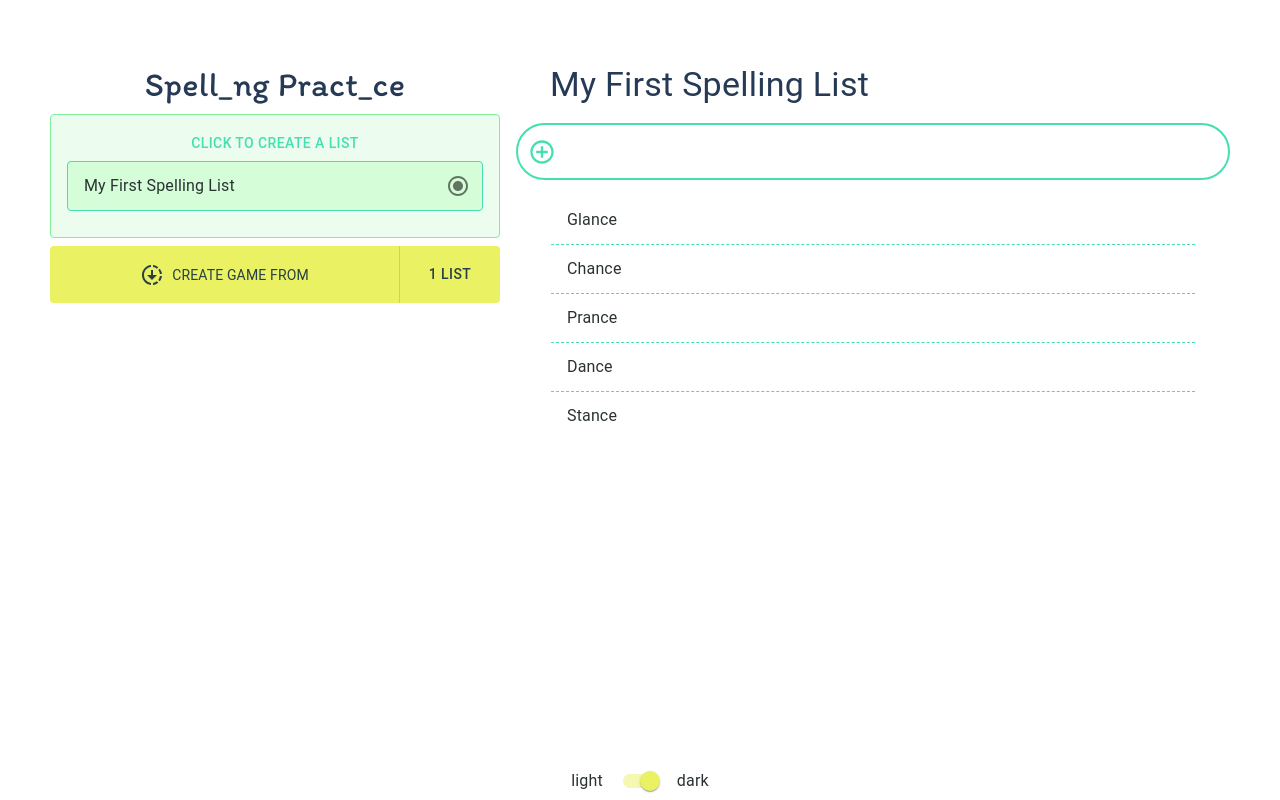
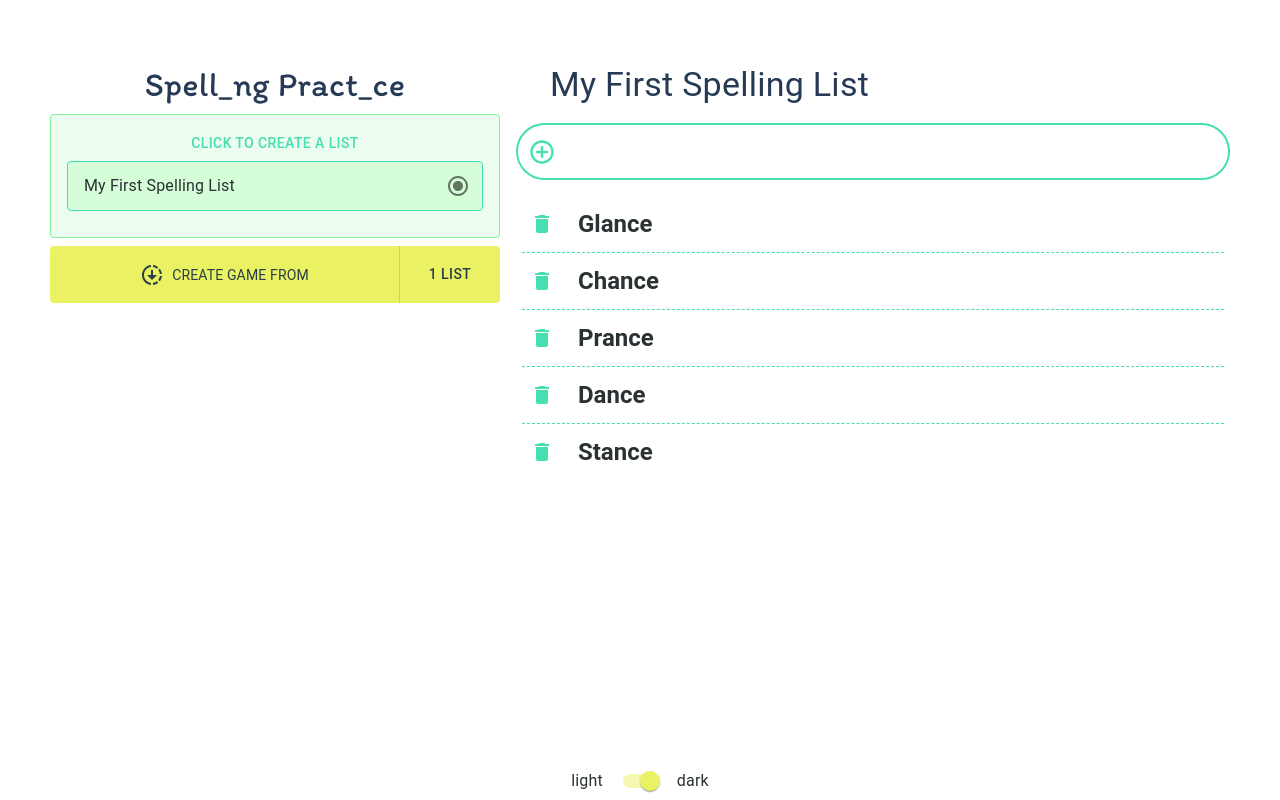
Before and after one commit to zhwatts/spelling-practice, a React (Vite) app: page / in a window 1280 px wide. Built offline with nearby package versions, Linux system fonts and the light colour scheme.

Commit message:
Adds ability to delete words form a spelling-list

```diff
--- a/src/App.tsx
+++ b/src/App.tsx
@@ -1,3 +1,5 @@
+/** @format */
+
 import { Grid2 as Grid } from "@mui/material";
 import { useEffect, useState } from "react";
 import WordList from "./components/lists/WordList";
@@ -67,7 +69,7 @@ const App = () => {
           <DownloadGameButton checkedListCount={Number(checkedLists.length)} />
         </Grid>
 
-        <ListContent focusedList={focusedList} />
+        <ListContent />
       </Grid>
       <Grid container size={12}>
         <GlobalFooter />
--- a/src/interfaces/ISpellingList.tsx
+++ b/src/interfaces/ISpellingList.tsx
@@ -1,3 +1,5 @@
+/** @format */
+
 export interface ISpellingList {
   id: number;
   title: string;
--- a/src/pages/ListContent/ListContent.tsx
+++ b/src/pages/ListContent/ListContent.tsx
@@ -1,32 +1,80 @@
 /** @format */
 
-import { Grid2 as Grid, List, ListItem, ListItemText } from "@mui/material";
+import {
+  Grid2 as Grid,
+  IconButton,
+  List,
+  ListItem,
+  ListItemIcon,
+  ListItemText,
+  Typography,
+} from "@mui/material";
 import SpellingListTitle from "../../components/SpellingListTitle";
 import SpellingWordInput from "../../components/textinputs/SpellingWordInput";
-import { ISpellingList } from "../../interfaces/ISpellingList";
+import { Delete } from "@mui/icons-material";
+import useSpellingListsContext from "../../context";
+import { IWordList } from "../../interfaces/IWordList";
 
-export function ListContent({ focusedList }: { focusedList?: ISpellingList }) {
+const WordList: React.FC<IWordList> = ({ words, handleDeleteWord }) =>
+  words.map((word, key) => (
+    <ListItem
+      key={key}
+      sx={{
+        p: 0,
+        py: 1,
+        borderBottom: "1px dashed",
+        borderColor: "primary.main",
+        ":last-child": {
+          borderBottom: "none",
+        },
+      }}
+    >
+      <ListItemIcon>
+        <IconButton onClick={() => handleDeleteWord({ targetWord: word })}>
+          <Delete color={"primary"} />
+        </IconButton>
+      </ListItemIcon>
+
+      <Typography variant="h5" fontWeight="bold">
+        {word}
+      </Typography>
+    </ListItem>
+  ));
+
+export function ListContent() {
+  const { focusedList, setFocusedList, editSpellingList } =
+    useSpellingListsContext();
+
+  const handleDeleteWord = ({ targetWord }: { targetWord: string }) => {
+    if (focusedList) {
+      const updatedWordList = focusedList?.words.filter(
+        (word: string) => word !== targetWord
+      );
+
+      const updatedFocusedList = { ...focusedList, words: updatedWordList };
+
+      editSpellingList(focusedList.id, updatedFocusedList);
+      setFocusedList(updatedFocusedList);
+    }
+  };
+
   return (
     <Grid container direction="column" flexGrow={2} spacing={1}>
       <SpellingListTitle listId={focusedList?.id ?? 1} />
 
       <SpellingWordInput />
 
-      <List sx={{ px: "35px" }}>
-        {focusedList?.words.map((word, key) => (
-          <ListItem
-            key={key}
-            sx={{
-              borderBottom: "1px dashed",
-              borderColor: "primary.main",
-              ":last-child": {
-                borderBottom: "none",
-              },
-            }}
-          >
-            <ListItemText>{word}</ListItemText>
+      <List sx={{ px: "6px" }}>
+        {focusedList?.words && focusedList.words.length > 0 ? (
+          <WordList
+            words={focusedList.words}
+            handleDeleteWord={handleDeleteWord}
+          />
+        ) : (
+          <ListItem>
+            <ListItemText>Add a word above!</ListItemText>
           </ListItem>
-        ))}
+        )}
       </List>
     </Grid>
   );
```
Also changed, not shown: src/interfaces/IWordList.tsx (+6 -4 lines).
